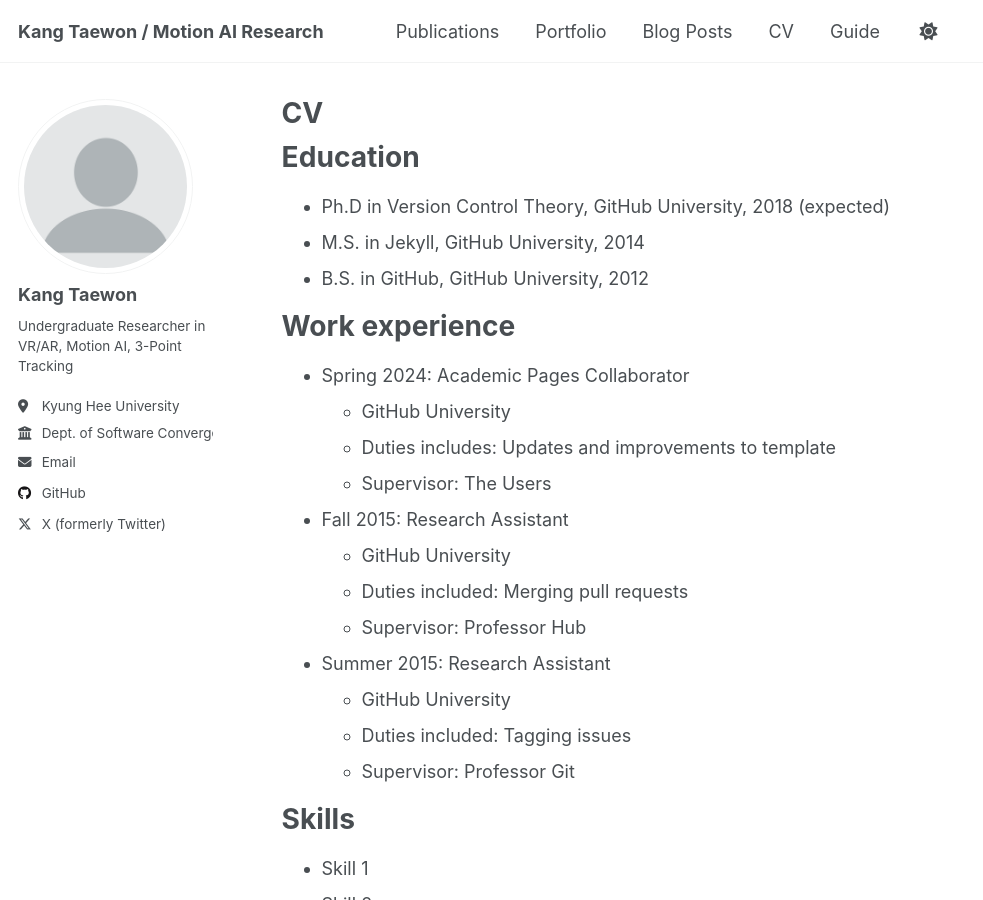
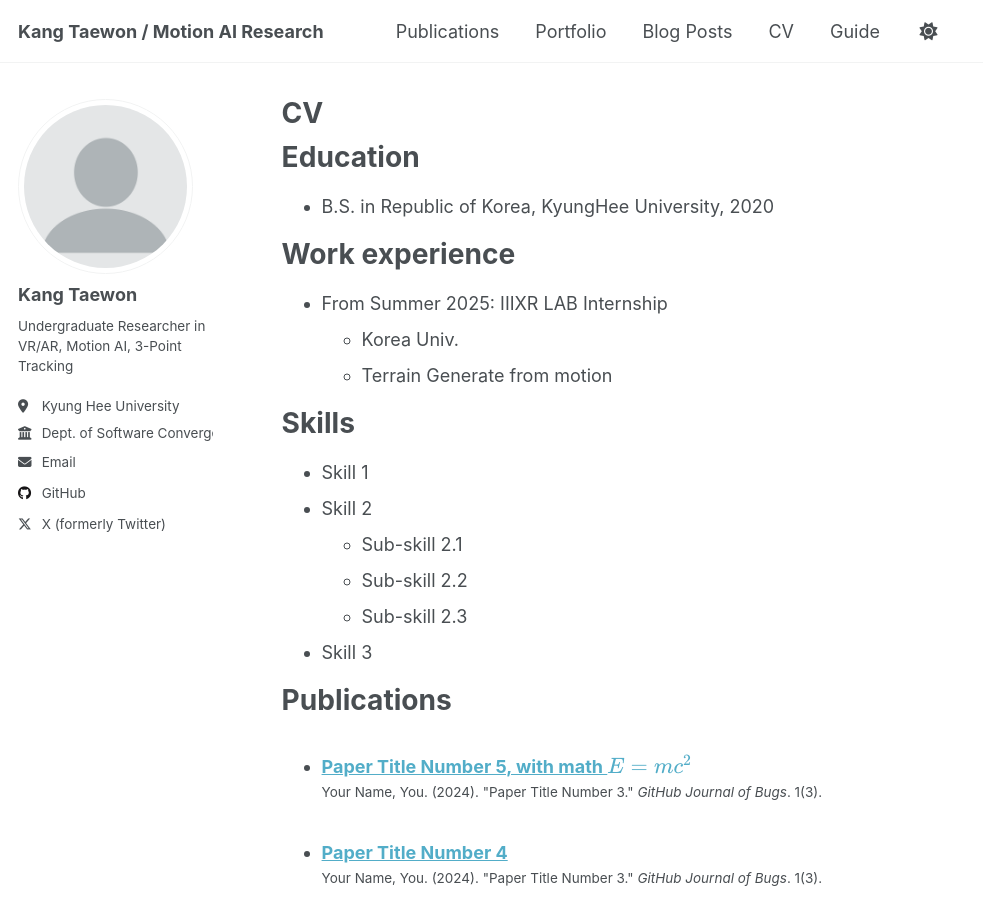
Before and after one commit to tw-kang01/tw-kang01.github.io, a Jekyll site: the page built from _pages/cv.md, in a window 1280 px wide and 900 px high. Shown: the whole window, without its empty margins (0-983 px from the left). Built offline with Jekyll 4.4.1, drawn with Linux system fonts in a browser that asks for light colours; a script that is not in the unit is left out; some of the changed text lies outside the part shown.

Commit message:
Update cv.md

```diff
--- a/_pages/cv.md
+++ b/_pages/cv.md
@@ -11,26 +11,14 @@ redirect_from:
 
 Education
 ======
-* Ph.D in Version Control Theory, GitHub University, 2018 (expected)
-* M.S. in Jekyll, GitHub University, 2014
-* B.S. in GitHub, GitHub University, 2012
+* B.S. in Republic of Korea, KyungHee University, 2020
 
 Work experience
 ======
-* Spring 2024: Academic Pages Collaborator
-  * GitHub University
-  * Duties includes: Updates and improvements to template
-  * Supervisor: The Users
+* From Summer 2025: IIIXR LAB Internship
+  * Korea Univ.
+  * Terrain Generate from motion
 
-* Fall 2015: Research Assistant
-  * GitHub University
-  * Duties included: Merging pull requests
-  * Supervisor: Professor Hub
-
-* Summer 2015: Research Assistant
-  * GitHub University
-  * Duties included: Tagging issues
-  * Supervisor: Professor Git
 
 Skills
 ======
@@ -61,4 +49,4 @@ Teaching
 
 Service and leadership
 ======
-* Currently signed in to 43 different slack teams
+* Team-mananging Study Project
```
